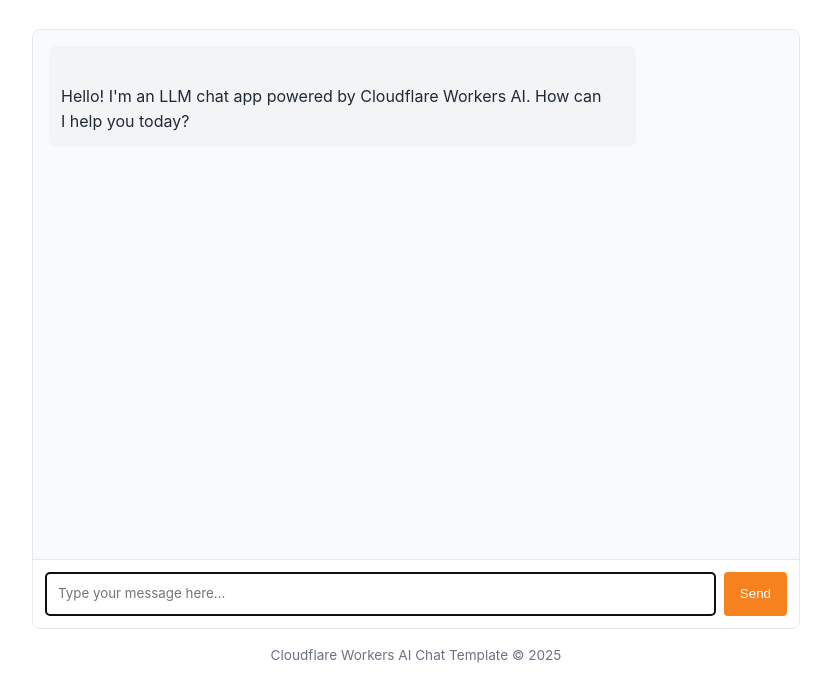
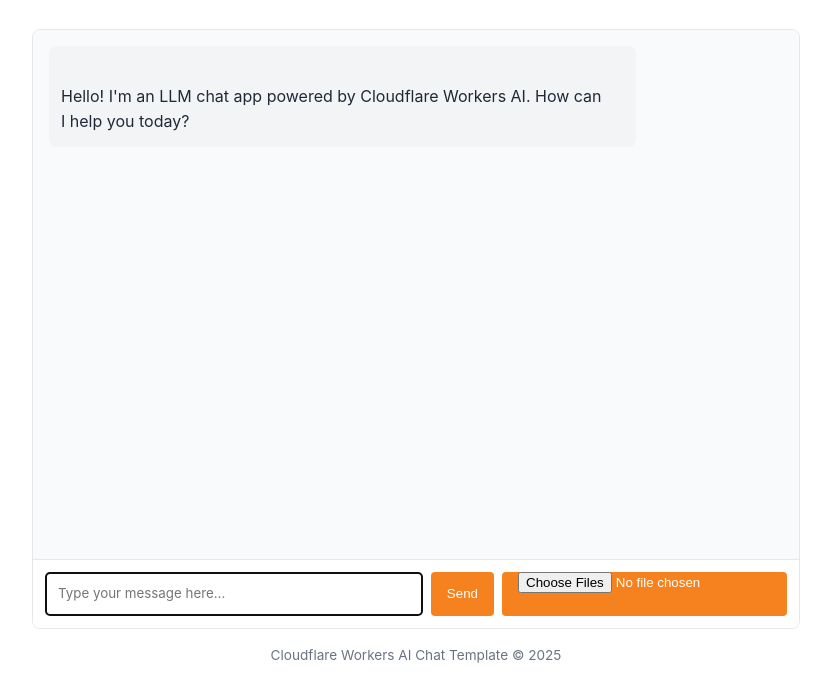
Before and after one commit to YatinKare/cf_ai_eventifyit, a website: page public/index.html in a window 1280 px wide. Shown: the part 116-800 px from the top of the page, without its empty margins (224-1055 px from the left). Drawn offline with Linux system fonts and the light colour scheme.

Commit message:
(feat): Added Upload File Button + Client Side Logging.

```diff
--- a/public/chat.js
+++ b/public/chat.js
@@ -7,6 +7,7 @@
 // DOM elements
 const chatMessages = document.getElementById("chat-messages");
 const userInput = document.getElementById("user-input");
+const userFileInput = document.getElementById("upload");
 const sendButton = document.getElementById("send-button");
 const typingIndicator = document.getElementById("typing-indicator");
 
@@ -41,6 +42,7 @@ sendButton.addEventListener("click", sendMessage);
  * Sends a message to the chat API and processes the response
  */
 async function sendMessage() {
+    console.log(userFileInput.files);
 	const message = userInput.value.trim();
 
 	// Don't send empty messages
--- a/public/index.html
+++ b/public/index.html
@@ -114,6 +114,17 @@
 				transition: background-color 0.2s;
 			}
 
+            #upload {
+				margin-left: 0.5rem;
+				padding: 0 1rem;
+				background-color: var(--primary-color);
+				color: white;
+				border: none;
+				border-radius: 4px;
+				cursor: pointer;
+				transition: background-color 0.2s;
+            }
+
 			#send-button:hover {
 				background-color: var(--primary-hover);
 			}
@@ -170,6 +181,7 @@
 					autofocus
 				></textarea>
 				<button id="send-button">Send</button>
+				<input type="file" name="file" id="upload" multiple/>
 			</div>
 		</div>
 
```
Also changed, not shown: 1 other file.
